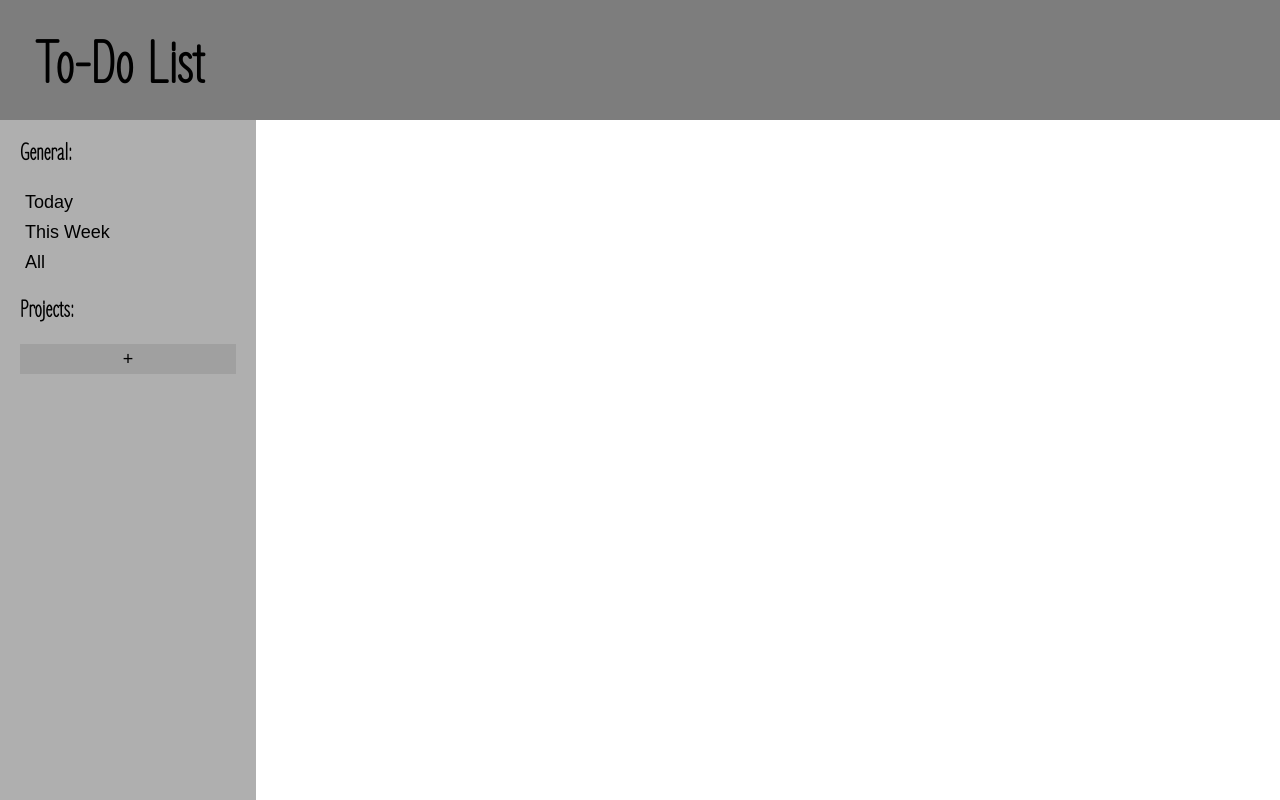
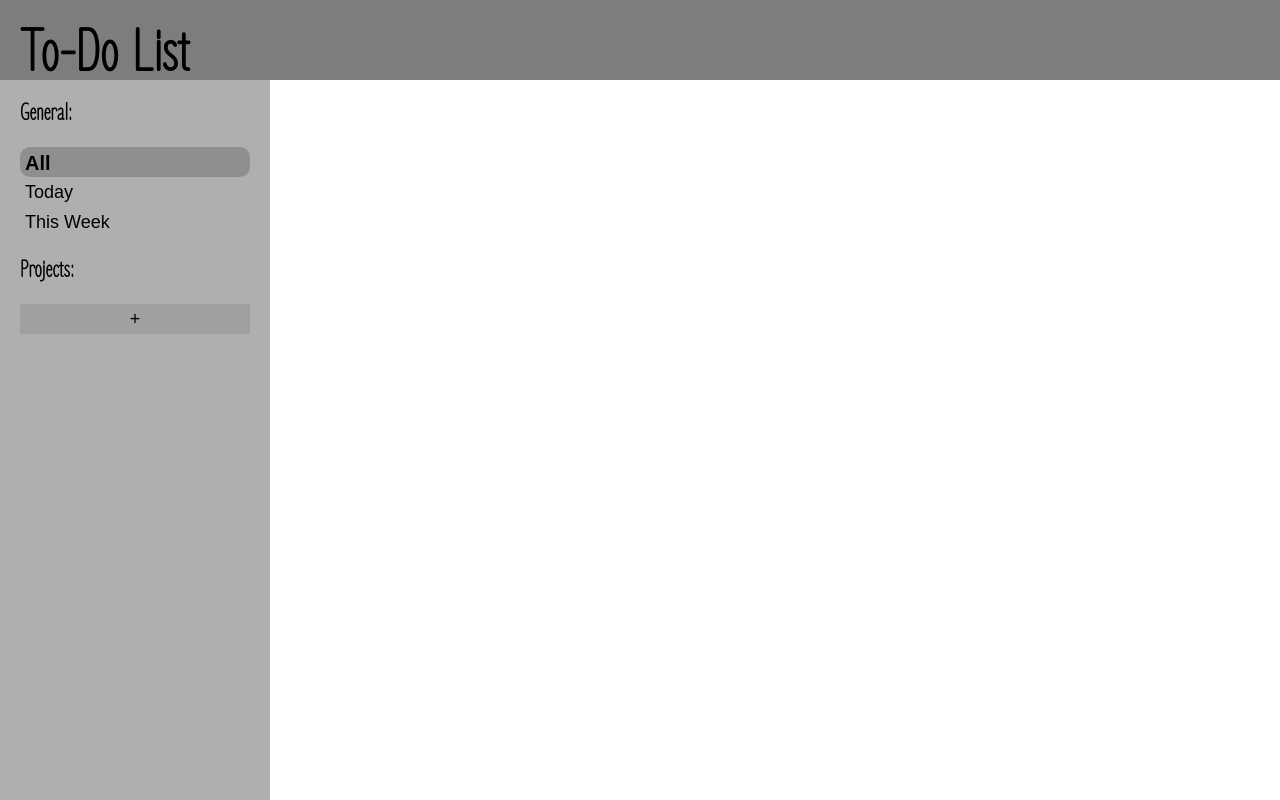
Before and after one commit to Jerriath/to-do-list, a website built with webpack: page dist/index.html in a window 1280 px wide. Shown: the top 800 px of the page. Built offline with Linux system fonts and the light colour scheme.

Commit message:
Changed css a little and added an element to DOM

```diff
--- a/src/renderPage.js
+++ b/src/renderPage.js
@@ -38,9 +38,10 @@ export default function() {
     allBtn.classList.add("projectButton");
     allBtn.textContent = "All";
     allBtn.id = "allBtn";
+    dynamicDiv.appendChild(allBtn);
     dynamicDiv.appendChild(todayBtn);
     dynamicDiv.appendChild(weekBtn);
-    dynamicDiv.appendChild(allBtn);
+    allBtn.classList.add("selected");
 
     //-Create normal project holder
     let projectDiv = document.createElement("div");
@@ -55,6 +56,7 @@ export default function() {
     addProject.style.textAlign = "center";
     addProject.style.background = "rgba(125, 125, 125, 0.3)";
     addProject.id = "addProject";
+    addProject.style.width = "100%";
     //-Create the addProject form-
     let createForm = document.createElement("form");
     createForm.classList.add("createForm");
@@ -74,14 +76,17 @@ export default function() {
     submitBtn.classList.add("submitBtn");
     submitBtn.textContent = "Create";
     submitBtn.id = "submit";
+    let addProjectDiv = document.createElement("div");
+    addProjectDiv.appendChild(addProject);
+    addProjectDiv.appendChild(createForm);
+    addProjectDiv.classList.add("addProjectDiv");
 
     createForm.appendChild(formTitle);
     createForm.appendChild(titleLabel);
     createForm.appendChild(titleInput);
     createForm.appendChild(submitBtn);
 
-    projectDiv.appendChild(addProject);
-    projectDiv.appendChild(createForm);
+    projectDiv.appendChild(addProjectDiv);
 
 
     sidePanel.appendChild(dynamicDiv);
--- a/src/style.css
+++ b/src/style.css
@@ -5,8 +5,19 @@
     font-style: normal;
 }
 
+#displayArea {
+    position: relative;
+    bottom: 0;
+    right: 0;
+    left: 15%;
+    top: 10%;
+    margin: auto;
+    display: inline-block;
+    height: 1000px;
+    width: 900px;
+}
+
 .header {
-    padding: 10px;
     text-align: left;
     background: rgb(125, 125, 125);
     color: black;
@@ -15,16 +26,14 @@
     left: 0;
     right: 0;
     top: 0;
-    height: 100px;
+    height: 10%;
+    display: inline-block;
 }
 
 .titleHolder {
-    position: fixed;
-    top: 12px;;
-    right: 0;
-    bottom: 0;
-    left: 15px;
     margin: auto;
+    height: 100%;
+    width: 100%;
 }
 
 .sidePanel {
@@ -33,9 +42,11 @@
     flex-direction: column;
     height: 100%;
     background: rgb(175, 175, 175);
-    width: 20%;
-    top: 120px;
+    width: 15%;
+    top: 10%;
     left: 0px;
+    min-width: 270px;
+    display: inline-block;
 }
 
 .projectDiv {
@@ -44,6 +55,10 @@
     font-family: "MyFont";
     padding-left: 20px;
     padding-right: 20px;
+}
+
+.addProjectDiv {
+    align-items: center;
 }
 
 .projectButton {
@@ -56,6 +71,14 @@
     transition: all 0.2s linear;
     height: 30px;
     cursor: pointer;
+}
+
+.selected {
+    font-size: 20px;
+    background: rgba(70, 70, 70, .3) !important;
+    border:rgba(100, 100, 100, .3);
+    border-radius: 10px;
+    font-weight: bold;
 }
 
 .createForm {
```
Also changed, not shown: dist/index.html, dist/main.js.
